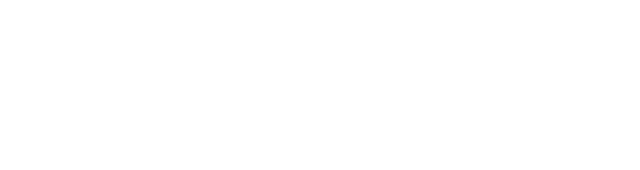
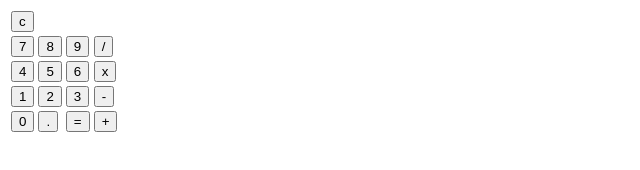
Before and after one commit to zipzopboppitybop/Calculator, a plain HTML site: page index.html in a window 1280 px wide. Shown: the whole page, without its empty margins (0-640 px from the left). Drawn offline with Linux system fonts and the light colour scheme.

Commit message:
added table with buttons

```diff
--- a/index.html
+++ b/index.html
@@ -8,7 +8,39 @@
     <link rel="stylesheet" href="styles.css" />
   </head>
   <body>
-    <div id="buttons"></div>
+    <div id="buttons">
+      <table>
+        <tbody>
+          <tr>
+            <td><button>c</button></td>
+          </tr>
+          <tr>
+            <td><button>7</button></td>
+            <td><button>8</button></td>
+            <td><button>9</button></td>
+            <td><button>/</button></td>
+          </tr>
+          <tr>
+            <td><button>4</button></td>
+            <td><button>5</button></td>
+            <td><button>6</button></td>
+            <td><button>x</button></td>
+          </tr>
+          <tr>
+            <td><button>1</button></td>
+            <td><button>2</button></td>
+            <td><button>3</button></td>
+            <td><button>-</button></td>
+          </tr>
+          <tr>
+            <td><button>0</button></td>
+            <td><button>.</button></td>
+            <td><button>=</button></td>
+            <td><button>+</button></td>
+          </tr>
+        </tbody>
+      </table>
+    </div>
     <script src="main.js"></script>
   </body>
 </html>
```
